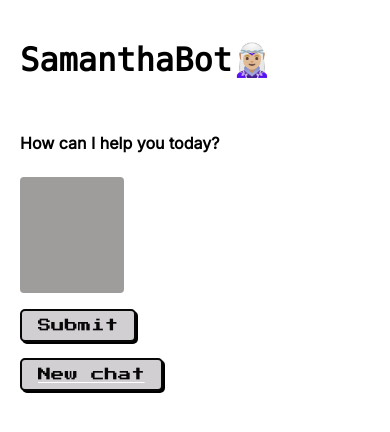
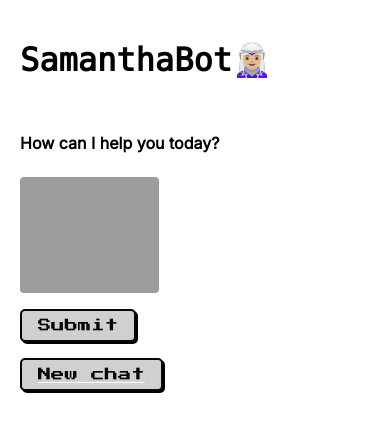
Before and after one commit to hvbr1s/hc_bot, a Python web app: template templates/index.html in a window 390 px wide. Shown: the top 432 px of the page. Run offline with Jinja, Linux system fonts and the light colour scheme; the template is opened without the code that fills it, so the values that code supplies are empty; some libraries are stand-ins or nearby versions.

Commit message:
Update index.html

```diff
--- a/templates/index.html
+++ b/templates/index.html
@@ -195,6 +195,34 @@
 
         p {
             font-family: var(--text-font-family);
+        }
+
+        /* Mobile phones (landscape) and smaller */
+        @media (max-width: 640px) {
+          input[type="text"] {
+            width: 50%; /* or whatever width you prefer */
+          }
+        }
+
+        /* Tablets and smaller */
+        @media (max-width: 768px) {
+          input[type="text"] {
+            width: 50%; /* or whatever width you prefer */
+          }
+        }
+
+        /* Smaller desktop screens and smaller */
+        @media (max-width: 1024px) {
+          input[type="text"] {
+            width: 35%; /* or whatever width you prefer */
+          }
+        }
+
+        /* Larger desktop screens */
+        @media (min-width: 1025px) {
+          input[type="text"] {
+            width: 25%; /* this is your current width */
+          }
         }
 
     </style>
```
